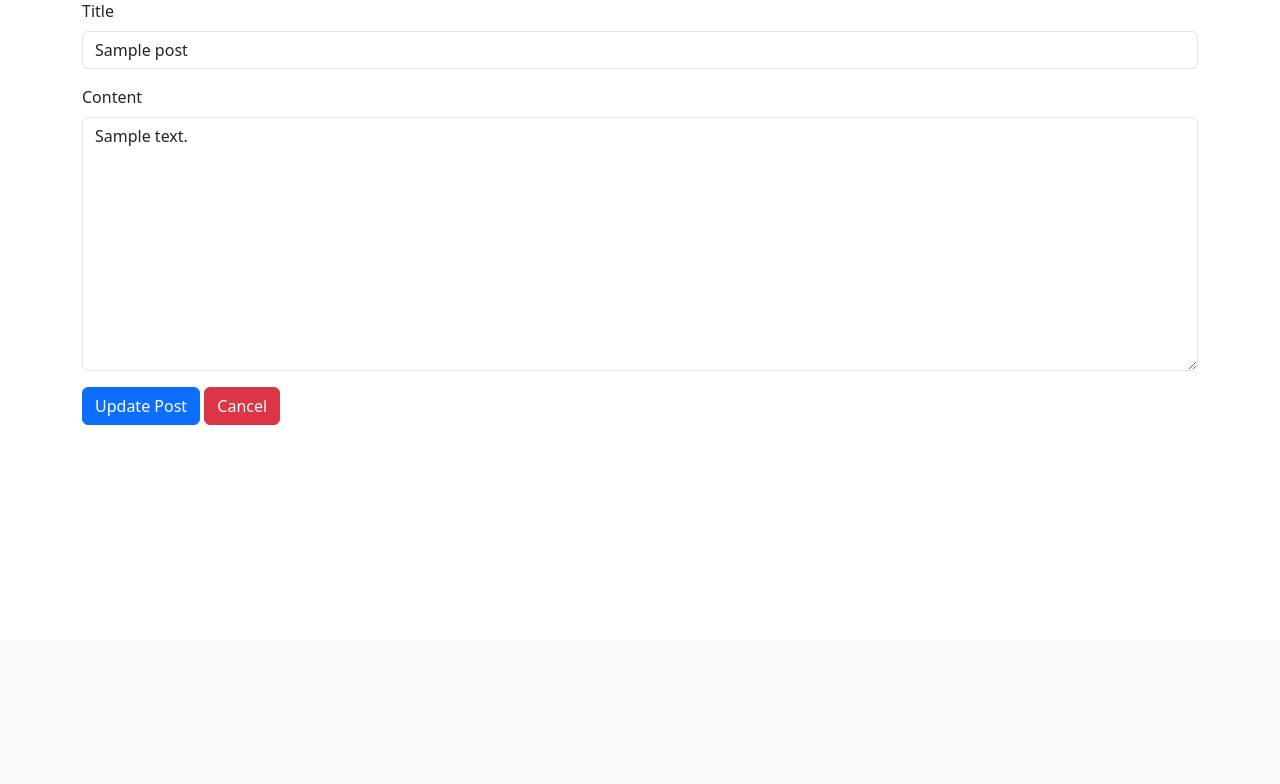
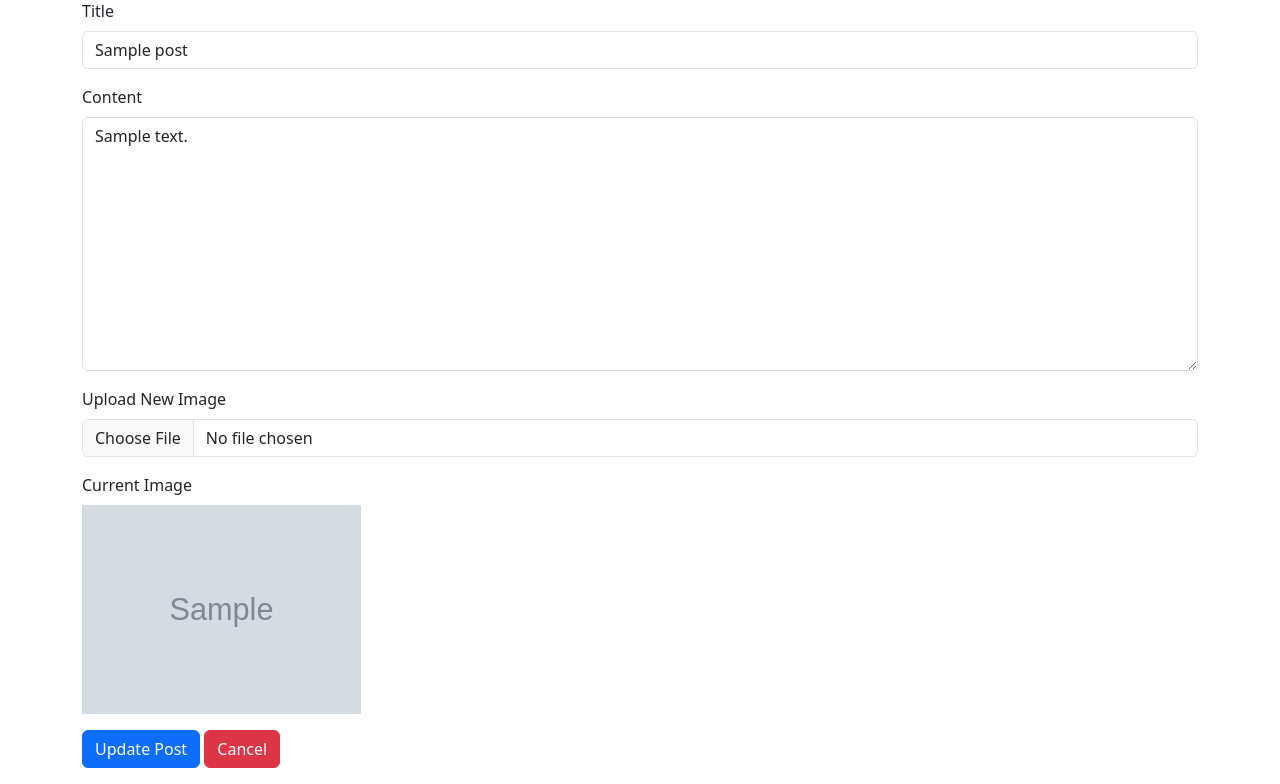
Before and after one commit to shivatejaburle/blog-102, a Django app: page /blog/update/1 in a window 1280 px wide. Shown: the part 160-944 px from the top of the page. Before the commit the page ends 585 px from the top, so only its background shows below. Run offline with Django 5.2, Linux system fonts and the light colour scheme; tables that the repository leaves empty hold one stand-in row (values such as "Sample post"); grey boxes marked "Sample" are stand-in pictures; some libraries are stand-ins or nearby versions.

Commit message:
Blog App
Add or update Image for the Blog Post

```diff
--- /dev/null
+++ b/blog/forms.py
@@ -0,0 +1,10 @@
+from django.forms import ModelForm
+from django.forms import ImageField, FileInput
+
+from blog.models import Post
+
+class PostForm(ModelForm):
+    image = ImageField(widget=FileInput, label="Upload New Image")
+    class Meta:
+        model = Post
+        fields = ['title', 'content', 'image']
--- a/blog/models.py
+++ b/blog/models.py
@@ -1,4 +1,5 @@
 from django.db import models
+from sorl.thumbnail import ImageField
 
 # Post Model
 class Post(models.Model):
@@ -6,6 +7,7 @@ class Post(models.Model):
     content = models.TextField()
     created_at = models.DateTimeField(auto_now_add=True)
     updated_at = models.DateTimeField(auto_now=True)
+    image = ImageField(upload_to='posts', blank=True)
 
     def __str__(self):
         return self.title[0:25]
--- a/blog/templates/blog/post_form.html
+++ b/blog/templates/blog/post_form.html
@@ -15,9 +15,17 @@
         {% endif %}
         <hr>
 
-        <form action="" method="post">
+        <form class="mb-3" action="" method="post" enctype="multipart/form-data">
             {% csrf_token %}
             {% bootstrap_form form %}
+
+            <!-- To display existing Image while updating post -->
+            {% if form_type == 'Update' and form.image.value != "" %}
+                <div class="mb-3">
+                    <label class="form-label" for="current_image">Current Image</label><br/>
+                    <img src="/media/{{form.image.value}}" class="img-fluid" width="25%" alt="post-image">
+                </div>
+            {% endif %}
 
             <button type="submit" class="btn btn-primary">
                 {% if form_type == 'Update' %}
--- a/blog/views.py
+++ b/blog/views.py
@@ -1,10 +1,12 @@
 from django.forms import BaseModelForm
-from django.http import HttpResponse
-from django.shortcuts import get_object_or_404, render
+from django.http import HttpResponse, HttpResponseRedirect
+from django.shortcuts import get_object_or_404, render, redirect
 from django.views.generic import ListView, DetailView, CreateView, UpdateView, DeleteView
 from blog.models import Post
 from django.urls import reverse_lazy
 from django.contrib.messages.views import SuccessMessageMixin
+from blog.forms import PostForm
+from django.contrib import messages
 
 # Show all the list of Posts
 class PostList(ListView):
@@ -30,7 +32,7 @@ class PostDetail(DetailView):
 # To Create a new Post
 class PostCreate(SuccessMessageMixin, CreateView):
     model = Post
-    fields = ['title', 'content']
+    fields = ['title', 'content', 'image']
     http_method_names = ['get', 'post']
     context_object_name = 'form'
     template_name = 'blog/post_form.html'
@@ -40,13 +42,30 @@ class PostCreate(SuccessMessageMixin, CreateView):
 # To Update the Post
 class PostUpdate(SuccessMessageMixin, UpdateView):
     model = Post
-    fields = ['title', 'content']
+    # fields = ['title', 'content']
+    form_class = PostForm
     http_method_names = ['get', 'post']
     context_object_name = 'form'
     pk_url_kwarg = 'pk'
     template_name = 'blog/post_form.html'
     # success_url = reverse_lazy('blog:post_list')
-    success_message = "Your post has been updated successfully."
+    # success_message = "Your post has been updated successfully."
+
+    # Update Post with Image
+    def post(self, request, *args, **kwargs):
+        post = get_object_or_404(self.model, id=self.kwargs['pk'])
+        if request.FILES:
+            post.image.delete() # To delete old image
+        form = PostForm(request.POST, request.FILES, instance=post)
+        if not form.is_valid():
+            context = {
+                'form':form
+            }
+            return render(request, self.template_name, context)
+
+        form.save()
+        messages.success(request, "Your post has been updated successfully.")
+        return redirect(self.get_success_url())
 
     #  Custom Query
     def get_queryset(self):
```
Also changed, not shown: blog/templates/blog/post_detail.html (+7 -1 lines), blog/templates/blog/post_list.html (+9 -1 lines), blog/migrations/0002_post_image.py (added).
